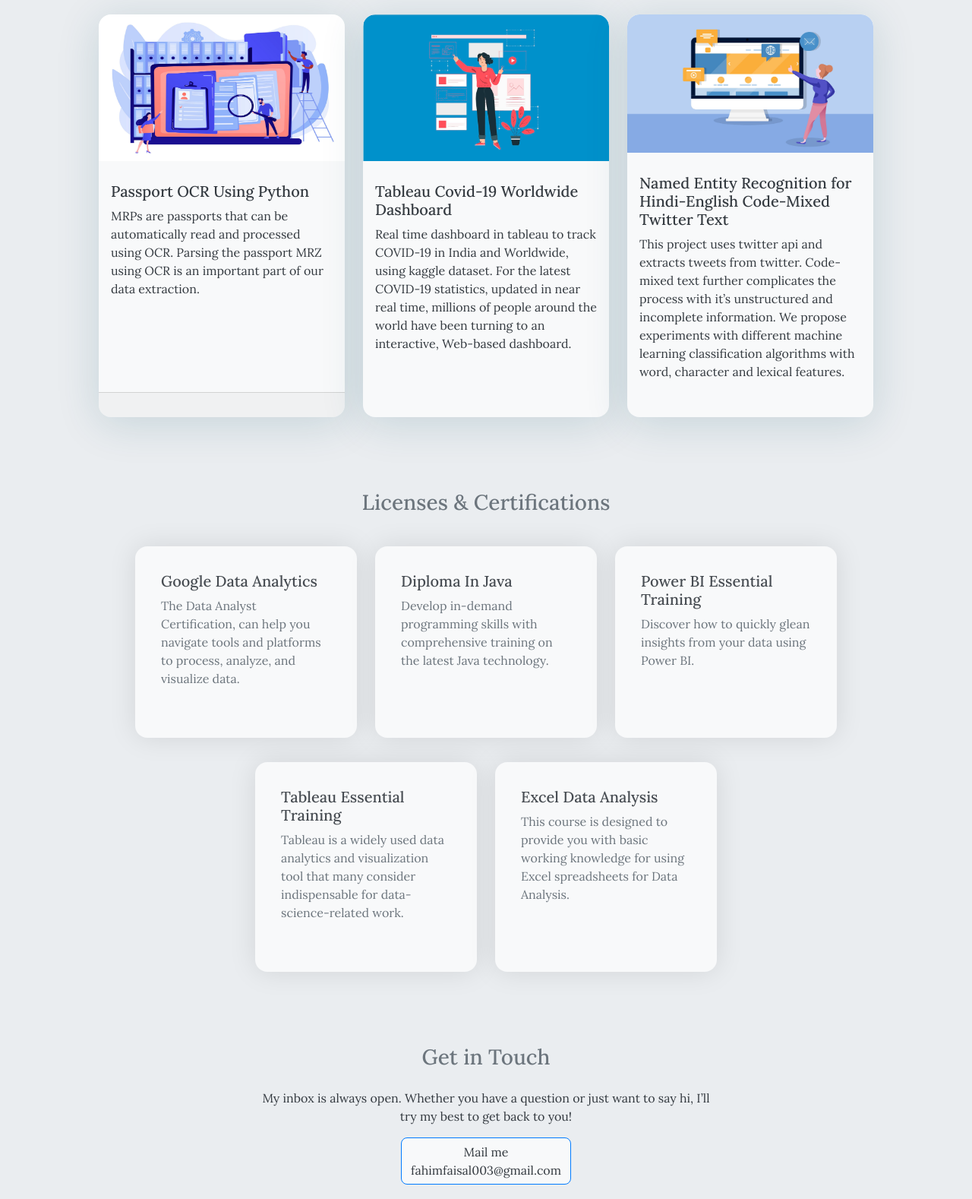
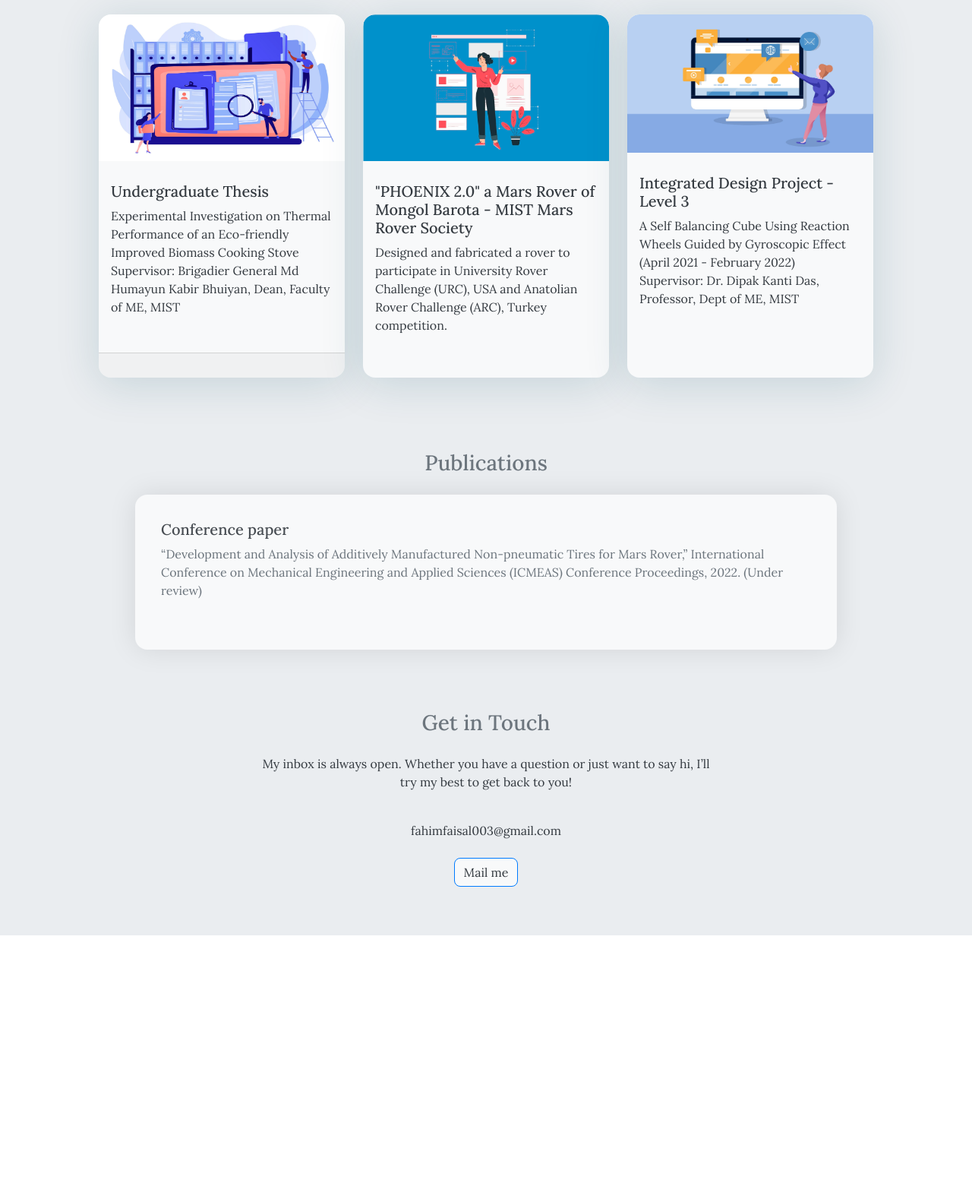
Before and after one commit to fahimfaisal003/site, a plain HTML site: page index.html in a window 1280 px wide. Shown: the part 3034-4612 px from the top of the page at 76% size. After the commit the page ends 4265 px from the top, so only its background shows below. Drawn offline with Linux system fonts and the light colour scheme.

Commit message:
Final changes

```diff
--- a/index.html
+++ b/index.html
@@ -153,14 +153,11 @@ Gallery
                         <h3>
                             Final Year Student at Military Institute of Science and Technology (MIST) || CSWA</h3>
                         <p class="hero-content">
-
                         </p>
                         <div class="row">
-                            <div class="col-auto h-100">
+                            <div class="col-auto h-1">
                                 <a href="https://github.com/fahimfaisal003/site/blob/main/Md%20Fahim%20Faisal-CV.pdf"
-                                    class="btn">
-                                    CV
-                                </a>
+                                    class="btn">CV</a>
                             </div>
                             <div class="col-auto px-0 h-100"><span id="loading-icons" style="display:none">
                                     <span class="px-1">
@@ -890,10 +887,10 @@ Featured
                             <div class="card-body bg-transparent p-3">
                                 <div class="pb-2 bg-transparent">
                                 </div>
-                                <h5 class="card-title bg-transparent mt-1">Passport OCR Using Python</h5>
+                                <h5 class="card-title bg-transparent mt-1">Undergraduate Thesis</h5>
                                 <div class="card-text bg-transparent secondary-font">
-                                    MRPs are passports that can be automatically read and processed using OCR. Parsing
-                                    the passport MRZ using OCR is an important part of our data extraction.
+                                    Experimental Investigation on Thermal Performance of an Eco-friendly Improved Biomass Cooking Stove
+                                    Supervisor: Brigadier General Md Humayun Kabir Bhuiyan, Dean, Faculty of ME, MIST
                                 </div>
                             </div>
                             <div class="card-footer py-3">
@@ -928,12 +925,9 @@ Demo
                             <div class="card-body bg-transparent p-3">
                                 <div class="pb-2 bg-transparent">
                                 </div>
-                                <h5 class="card-title bg-transparent mt-1">Tableau Covid-19 Worldwide Dashboard</h5>
+                                <h5 class="card-title bg-transparent mt-1">"PHOENIX 2.0" a Mars Rover of Mongol Barota - MIST Mars Rover Society</h5>
                                 <div class="card-text bg-transparent secondary-font">
-                                    Real time dashboard in tableau to track COVID-19 in India and Worldwide, using
-                                    kaggle dataset. For the latest COVID-19 statistics, updated in near real time,
-                                    millions of people around the world have been turning to an interactive, Web-based
-                                    dashboard.
+                                    Designed and fabricated a rover to participate in University Rover Challenge (URC), USA and Anatolian Rover Challenge (ARC), Turkey competition.
                                 </div>
                             </div>
                             <!--<div class="card-footer py-3">
@@ -958,13 +952,10 @@ Demo
                             <div class="card-body bg-transparent p-3">
                                 <div class="pb-2 bg-transparent">
                                 </div>
-                                <h5 class="card-title bg-transparent mt-1">Named Entity Recognition for Hindi-English
-                                    Code-Mixed Twitter Text</h5>
+                                <h5 class="card-title bg-transparent mt-1">Integrated Design Project - Level 3</h5>
                                 <div class="card-text bg-transparent secondary-font">
-                                    This project uses twitter api and extracts tweets from twitter. Code-mixed text
-                                    further complicates the process with it’s unstructured and incomplete information.
-                                    We propose experiments with different machine learning classification algorithms
-                                    with word, character and lexical features.
+                                    A Self Balancing Cube Using Reaction Wheels Guided by Gyroscopic Effect	(April 2021 - February 2022)
+                                    Supervisor: Dr. Dipak Kanti Das, Professor, Dept of ME, MIST
                                 </div>
                             </div>
                             <!--<div class="card-footer py-3">
@@ -986,66 +977,21 @@ Demo V2
         </section>
         <section id="achievements" class="py-5">
             <div class="container">
-                <h3 class="text-center">Licenses & Certifications</h3>
+                <h3 class="text-center">Publications</h3>
                 <div class="px-0 px-md-5 px-lg-5">
                     <div class="row justify-content-center px-3 px-md-5 px-lg-5">
-                        <div class="col-lg-4 col-md-6 my-3">
+                        <div class="col-lg-400 col-md-60 my-300">
                             <a class="card my-3 h-100 p-3" href="https://example.com" title="Google kickstart runner"
                                 target="_blank">
                                 <div class="card-body bg-transparent">
-                                    <h5 class="card-title bg-transparent">Google Data Analytics</h5>
+                                    <h5 class="card-title bg-transparent">Conference paper</h5>
                                     <div class="card-text secondary-font">
-                                        The Data Analyst Certification, can help you navigate tools and platforms to
-                                        process, analyze, and visualize data.
+                                        “Development and Analysis of Additively Manufactured Non-pneumatic Tires for Mars Rover,” International Conference on Mechanical Engineering and Applied Sciences (ICMEAS) Conference Proceedings, 2022. (Under review)
                                     </div>
                                 </div>
                             </a>
                         </div>
-                        <div class="col-lg-4 col-md-6 my-3">
-                            <div class="card my-3 h-100 p-3" title="Facebook Hackathon Winner">
-                                <div class="card-body bg-transparent">
-                                    <h5 class="card-title bg-transparent">Diploma In Java</h5>
-                                    <div class="card-text secondary-font">
-                                        Develop in-demand programming skills with comprehensive training on the latest
-                                        Java technology.
-                                    </div>
-                                </div>
-                            </div>
-                        </div>
-                        <div class="col-lg-4 col-md-6 my-3">
-                            <a class="card my-3 h-100 p-3" href="https://github.com/gurusabarish/hugo-profile"
-                                title="Hugo Profile" target="_blank">
-                                <div class="card-body bg-transparent">
-                                    <h5 class="card-title bg-transparent">Power BI Essential Training</h5>
-                                    <div class="card-text secondary-font">
-                                        Discover how to quickly glean insights from your data using Power BI.
-                                    </div>
-                                </div>
-                            </a>
-                        </div>
-                        <div class="col-lg-4 col-md-6 my-3">
-                            <div class="card my-3 h-100 p-3" title="Microsoft Imagine Runner">
-                                <div class="card-body bg-transparent">
-                                    <h5 class="card-title bg-transparent">Tableau Essential Training</h5>
-                                    <div class="card-text secondary-font">
-                                        Tableau is a widely used data analytics and visualization tool that many
-                                        consider indispensable for data-science-related work.
-                                    </div>
-                                </div>
-                            </div>
-                        </div>
-                        <div class="col-lg-4 col-md-6 my-3">
-                            <a class="card my-3 h-100 p-3" href="https://example.com" title="Google Summer of Code"
-                                target="_blank">
-                                <div class="card-body bg-transparent">
-                                    <h5 class="card-title bg-transparent">Excel Data Analysis</h5>
-                                    <div class="card-text secondary-font">
-                                        This course is designed to provide you with basic working knowledge for using
-                                        Excel spreadsheets for Data Analysis.
-                                    </div>
-                                </div>
-                            </a>
-                        </div>
+
                     </div>
                 </div>
             </div>
@@ -1064,9 +1010,11 @@ Demo V2
                                 try my best to get back to you!
                             </div>
                             <div class="text-center pt-3">
+                                <span><br>fahimfaisal003@gmail.com</span><br><br>
                                 <a href="mailto:fahimfaisal003@gmail.com" class="btn">
-                                    Mail me<br>fahimfaisal003@gmail.com
+                                    Mail me
                                 </a>
+
                             </div>
                         </div>
                     </div>
```
